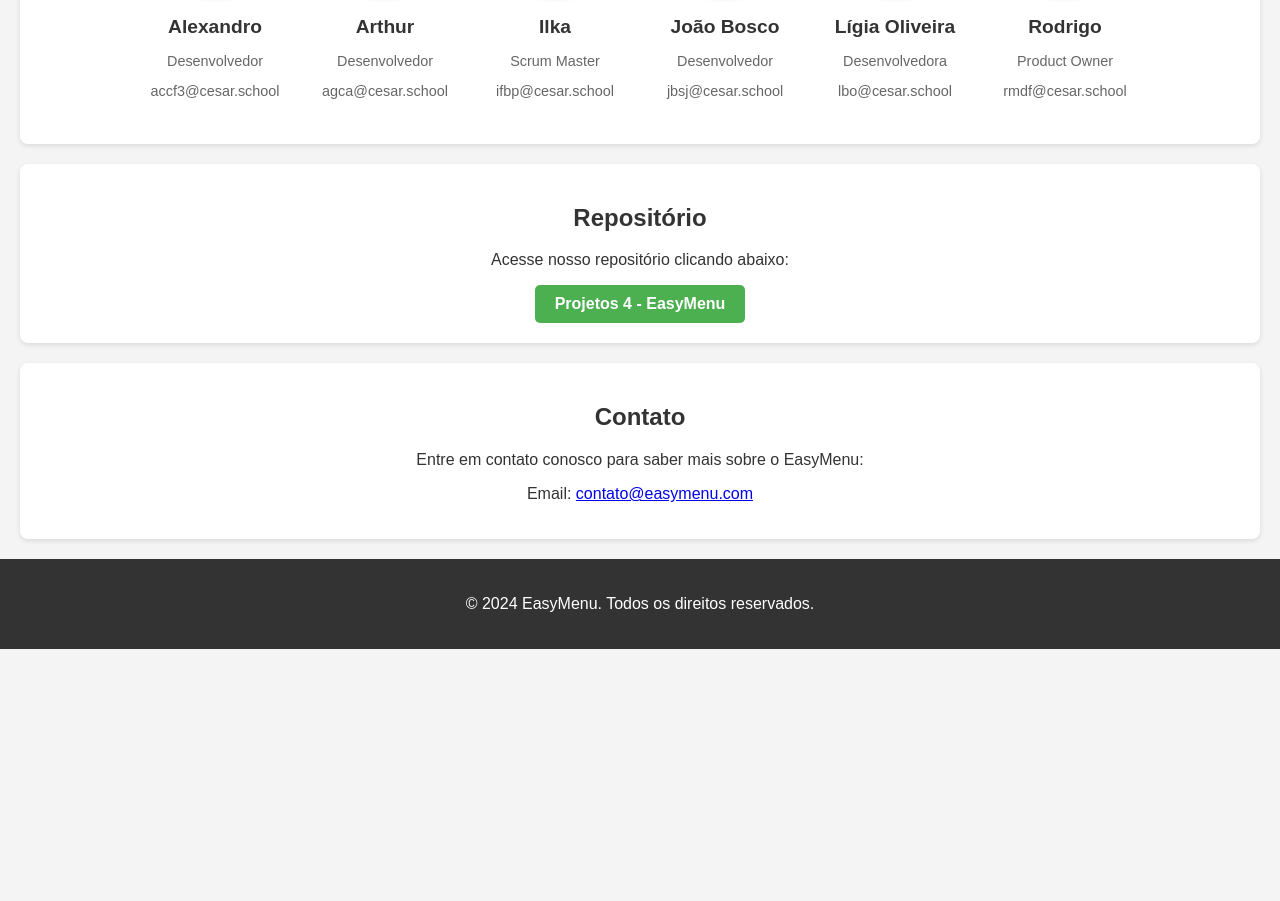
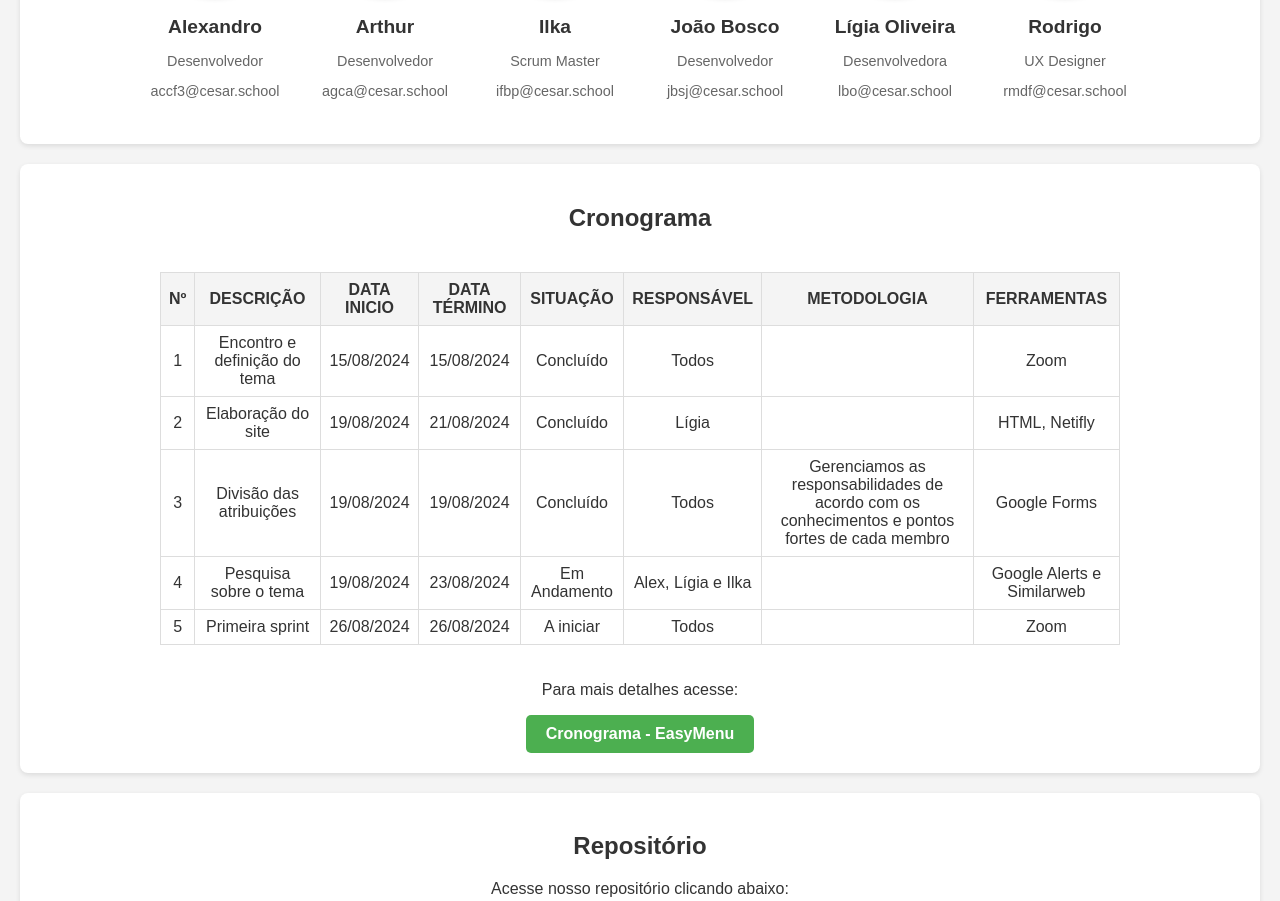
Before and after one commit to ligiaboliveira/site-easy-menu, a plain HTML site: page index.html in a window 1280 px wide. Shown: the part 1896-2797 px from the top of the page. Before the commit the page ends 2545 px from the top, so only its background shows below. Drawn offline with Linux system fonts and the light colour scheme.

Commit message:
✨ atualização dos responsabilidade, alteração das imagens e inclusão do cronograma

```diff
--- a/index.html
+++ b/index.html
@@ -1,9 +1,8 @@
 <!DOCTYPE html>
 <html lang="pt-BR">
-
   <head>
-    <meta charset="UTF-8">
-    <meta name="viewport" content="width=device-width, initial-scale=1.0">
+    <meta charset="UTF-8" />
+    <meta name="viewport" content="width=device-width, initial-scale=1.0" />
     <title>Apresentação da Equipe - EasyMenu</title>
     <style>
       body {
@@ -112,51 +111,84 @@
         padding: 20px;
       }
 
-            #repositorio .btn {
+      .btn {
         display: inline-block;
         padding: 10px 20px;
         font-size: 16px;
         font-weight: bold;
         color: #fff;
-                background-color: #4CAF50; /* Cor do botão */
+        background-color: #4caf50; /* Cor do botão */
         text-decoration: none;
         border-radius: 5px;
         transition: background-color 0.3s;
       }
 
-            #repositorio .btn:hover {
+      .btn:hover {
         background-color: #45a049; /* Cor ao passar o mouse */
       }
 
+      .table-container {
+        display: flex;
+        justify-content: center;
+        align-items: center;
+        margin-top: 20px;
+      }
+
+      table {
+        width: 80%;
+        border-collapse: collapse;
+        margin: 20px 0;
+      }
+
+      th,
+      td {
+        border: 1px solid #ddd;
+        padding: 8px;
+        text-align: center;
+      }
+
+      th {
+        background-color: #f4f4f4;
+        font-weight: bold;
+      }
     </style>
-
   </head>
 
   <body>
     <header>
-        <img src="images/logo.png" alt="Logo EasyMenu">
+      <img src="images/logo.png" alt="Logo EasyMenu" />
     </header>
 
     <nav>
       <a href="#sobre">Sobre Nós</a>
       <a href="#projeto">Sobre o Software</a>
       <a href="#equipe">Nossa Equipe</a>
+      <a href="#cronograma">Cronograma</a>
       <a href="#repositorio">Repositório</a>
       <a href="#contato">Contato</a>
     </nav>
 
     <section id="sobre">
       <h2>Sobre Nós</h2>
-        <p>Somos uma equipe dedicada a transformar a forma como restaurantes atendem seus clientes. Com foco em tecnologia e inovação, desenvolvemos soluções que otimizam processos e melhoram a experiência do usuário.</p>
+      <p>
+        Somos uma equipe dedicada a transformar a forma como restaurantes
+        atendem seus clientes. Com foco em tecnologia e inovação, desenvolvemos
+        soluções que otimizam processos e melhoram a experiência do usuário.
+      </p>
       <div class="team-photo">
-            <img src="images/todos_equipe.png" alt="Foto da Equipe EasyMenu">
+        <img src="images/todos_equipe.jpeg" alt="Foto da Equipe EasyMenu" />
       </div>
     </section>
 
-
     <section id="projeto">
       <h2>Sobre o Software</h2>
-        <p>O EasyMenu é um sistema pensado para automatizar os pedidos em restaurantes, minimizando o contato com garçons e oferecendo uma experiência mais ágil e eficiente para os clientes. Com ele, os pedidos são realizados diretamente pelo app, e os garçons se concentram em entregar os pratos e atender necessidades específicas.</p>
+      <p>
+        O EasyMenu é um sistema pensado para automatizar os pedidos em
+        restaurantes, minimizando o contato com garçons e oferecendo uma
+        experiência mais ágil e eficiente para os clientes. Com ele, os pedidos
+        são realizados diretamente pelo app, e os garçons se concentram em
+        entregar os pratos e atender necessidades específicas.
+      </p>
     </section>
 
     <section id="equipe">
@@ -164,61 +196,147 @@
       <p>Conheça os profissionais por trás do EasyMenu:</p>
       <div class="team">
         <div class="team-member">
-                <img src="images/alex.png" alt="Nome do Integrante 1">
+          <img src="images/alex.jpeg" alt="Nome do Integrante 1" />
           <h3>Alexandro</h3>
           <p>Desenvolvedor</p>
           <p>accf3@cesar.school</p>
         </div>
         <div class="team-member">
-                <img src="images/arthur.png" alt="Nome do Integrante 2">
+          <img src="images/arthur.jpeg" alt="Nome do Integrante 2" />
           <h3>Arthur</h3>
           <p>Desenvolvedor</p>
           <p>agca@cesar.school</p>
         </div>
         <div class="team-member">
-                <img src="images/ilka.png" alt="Nome do Integrante 3">
+          <img src="images/ilka.jpeg" alt="Nome do Integrante 3" />
           <h3>Ilka</h3>
           <p>Scrum Master</p>
           <p>ifbp@cesar.school</p>
         </div>
         <div class="team-member">
-                <img src="images/joao.png" alt="Nome do Integrante 3">
+          <img src="images/joao.jpeg" alt="Nome do Integrante 3" />
           <h3>João Bosco</h3>
           <p>Desenvolvedor</p>
           <p>jbsj@cesar.school</p>
         </div>
         <div class="team-member">
-                <img src="images/ligia.png" alt="Nome do Integrante 3">
+          <img src="images/ligia.jpeg" alt="Nome do Integrante 3" />
           <h3>Lígia Oliveira</h3>
           <p>Desenvolvedora</p>
           <p>lbo@cesar.school</p>
         </div>
         <div class="team-member">
-                <img src="images/rodrigo.png" alt="Nome do Integrante 3">
+          <img src="images/rodrigo.jpeg" alt="Nome do Integrante 3" />
           <h3>Rodrigo</h3>
-                <p>Product Owner</p>
+          <p>UX Designer</p>
           <p>rmdf@cesar.school</p>
         </div>
         <!-- Adicione mais integrantes conforme necessário -->
       </div>
     </section>
 
+    <section id="cronograma">
+      <h2>Cronograma</h2>
+      <div class="table-container">
+        <table>
+          <thead>
+            <tr>
+              <th>Nº</th>
+              <th>DESCRIÇÃO</th>
+              <th>DATA INICIO</th>
+              <th>DATA TÉRMINO</th>
+              <th>SITUAÇÃO</th>
+              <th>RESPONSÁVEL</th>
+              <th>METODOLOGIA</th>
+              <th>FERRAMENTAS</th>
+            </tr>
+          </thead>
+          <tbody>
+            <tr>
+              <td>1</td>
+              <td>Encontro e definição do tema</td>
+              <td>15/08/2024</td>
+              <td>15/08/2024</td>
+              <td>Concluído</td>
+              <td>Todos</td>
+              <td></td>
+              <td>Zoom</td>
+            </tr>
+            <tr>
+              <td>2</td>
+              <td>Elaboração do site</td>
+              <td>19/08/2024</td>
+              <td>21/08/2024</td>
+              <td>Concluído</td>
+              <td>Lígia</td>
+              <td></td>
+              <td>HTML, Netifly</td>
+            </tr>
+            <tr>
+              <td>3</td>
+              <td>Divisão das atribuições</td>
+              <td>19/08/2024</td>
+              <td>19/08/2024</td>
+              <td>Concluído</td>
+              <td>Todos</td>
+              <td>
+                Gerenciamos as responsabilidades de acordo com os conhecimentos
+                e pontos fortes de cada membro
+              </td>
+              <td>Google Forms</td>
+            </tr>
+            <tr>
+              <td>4</td>
+              <td>Pesquisa sobre o tema</td>
+              <td>19/08/2024</td>
+              <td>23/08/2024</td>
+              <td>Em Andamento</td>
+              <td>Alex, Lígia e Ilka</td>
+              <td></td>
+              <td>Google Alerts e Similarweb</td>
+            </tr>
+            <tr>
+              <td>5</td>
+              <td>Primeira sprint</td>
+              <td>26/08/2024</td>
+              <td>26/08/2024</td>
+              <td>A iniciar</td>
+              <td>Todos</td>
+              <td></td>
+              <td>Zoom</td>
+            </tr>
+            <!-- Adicione mais linhas conforme necessário -->
+          </tbody>
+        </table>
+      </div>
+      <p>Para mais detalhes acesse:</p>
+      <a
+        href="https://docs.google.com/spreadsheets/d/1kSiCjFnusmwibJM0Dsu1hSBbeKvpzysKPDuhbrlu7sM/edit?gid=0#gid=0"
+        class="btn"
+        >Cronograma - EasyMenu</a
+      >
+    </section>
+
     <section id="repositorio">
       <h2>Repositório</h2>
       <p>Acesse nosso repositório clicando abaixo:</p>
-        <a href="https://drive.google.com/drive/folders/12GXrmv-OM085wo8LBL826xqhHWbwi9Tw?usp=drive_link" class="btn">Projetos 4 - EasyMenu</a>
+      <a
+        href="https://drive.google.com/drive/folders/12GXrmv-OM085wo8LBL826xqhHWbwi9Tw?usp=drive_link"
+        class="btn"
+        >Projetos 4 - EasyMenu</a
+      >
     </section>
-
 
     <section id="contato">
       <h2>Contato</h2>
       <p>Entre em contato conosco para saber mais sobre o EasyMenu:</p>
-        <p>Email: <a href="mailto:contato@easymenu.com">contato@easymenu.com</a></p>
+      <p>
+        Email: <a href="mailto:contato@easymenu.com">contato@easymenu.com</a>
+      </p>
     </section>
 
     <footer>
       <p>&copy; 2024 EasyMenu. Todos os direitos reservados.</p>
     </footer>
   </body>
-
 </html>
```
Also changed, not shown: 7 other files. Lines whose indentation alone changed are shown as unchanged.
